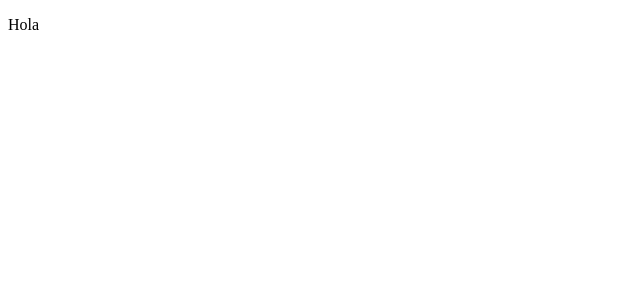
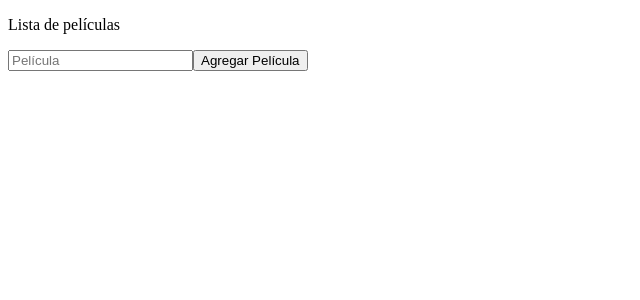
Before and after one commit to SirLestat/ReactPractice, a React (Vite) app: page / in a window 1280 px wide. Shown: the top 300 px of the page, without its empty margins (0-640 px from the left). Built offline with nearby package versions, Linux system fonts and the light colour scheme.

Commit message:
Nuevos ejercicios

```diff
--- a/src/App.jsx
+++ b/src/App.jsx
@@ -1,7 +1,35 @@
+import { useState } from "react";
+
 export default function App() {
+  const [pelicula, setPelicula] = useState("");
+  const [ListaPeliculas, setListaPeliculas] = useState([]);
+
+  const handleChange = (e) => {
+    setPelicula(e.target.value);
+  };
+
+  const agregarPelicula = () => {
+    setListaPeliculas((prevPeliculas) => [...prevPeliculas, pelicula]);
+    setPelicula('')
+  };
+
   return (
     <div>
-      <p>Hola</p>
+      <p>Lista de películas</p>
+      <input
+        type="text"
+        name="name"
+        value={pelicula}
+        onChange={handleChange}
+        placeholder="Película"
+      />
+      <button onClick={agregarPelicula}>Agregar Película</button>
+
+      <ul style={{ listStyle: "none" }}>
+        {ListaPeliculas.map((pelicula) => {
+          return <li key={pelicula}>{pelicula}</li>;
+        })}
+      </ul>
     </div>
   );
 }
--- /dev/null
+++ b/src/Carrito.jsx
@@ -0,0 +1,3 @@
+export default function Carrito() {
+  return <div>dsfdsfsdf</div>;
+}
```
